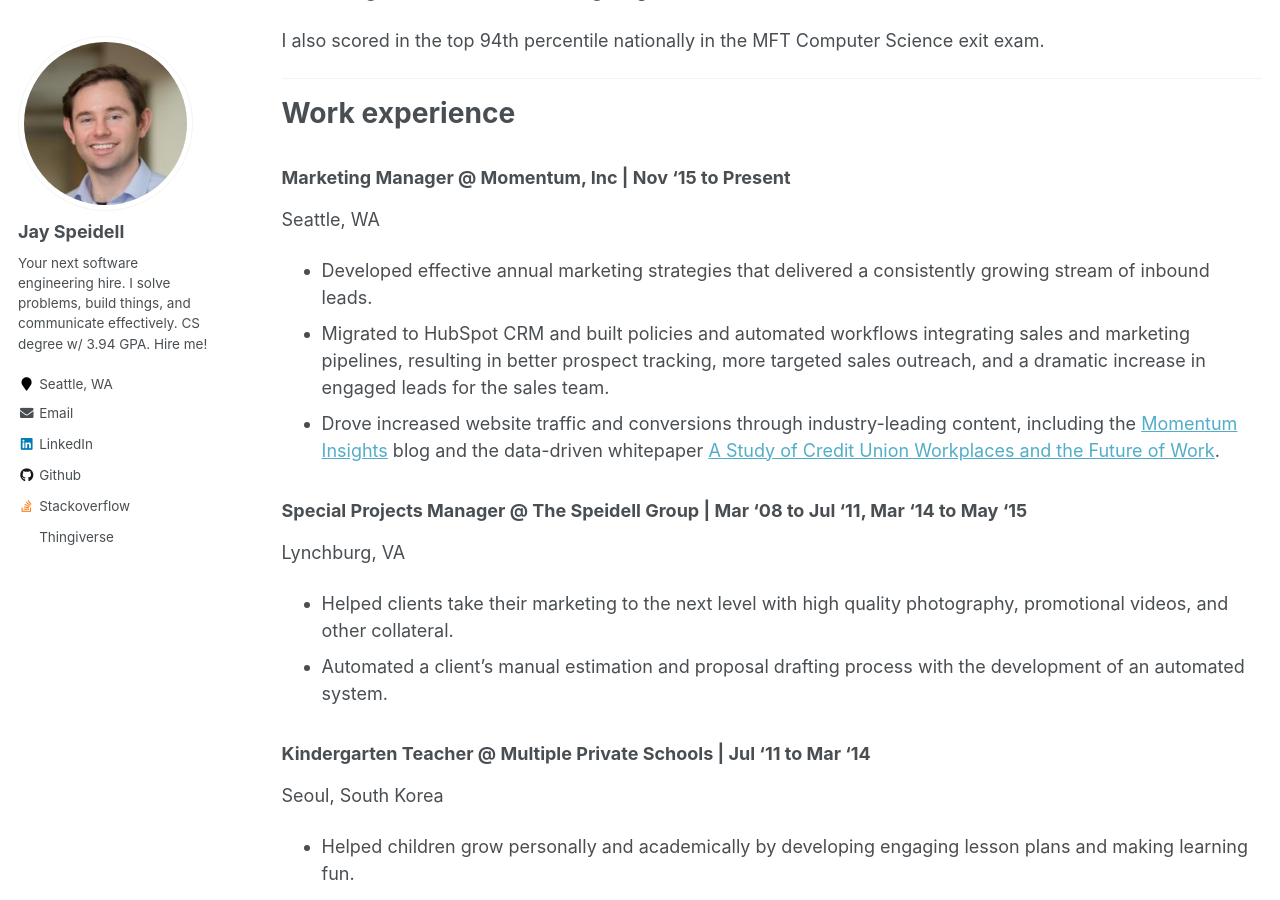
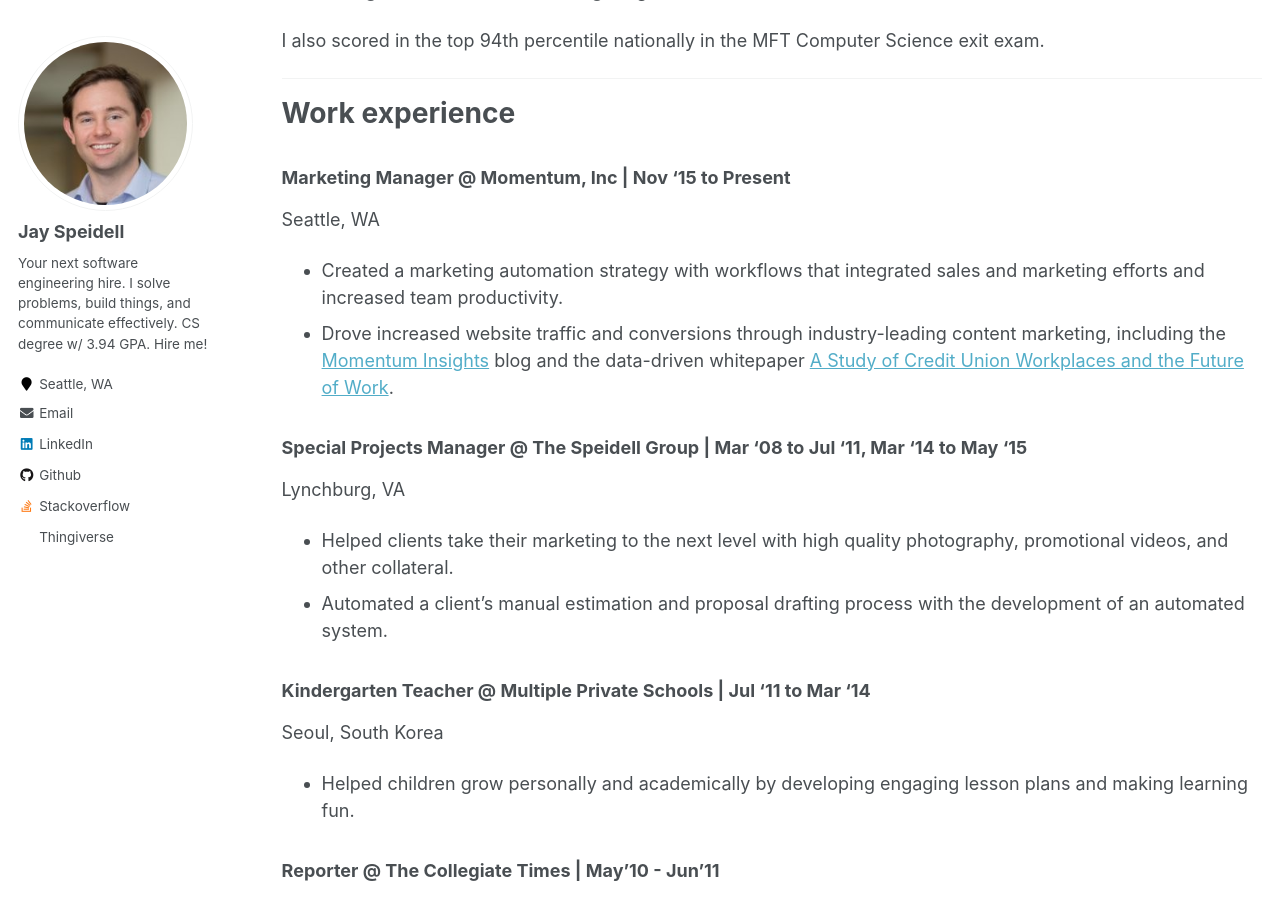
Before and after one commit to jayspeidell/jayspeidell.github.io, a Jekyll site: the page built from _pages/cv.md, in a window 1280 px wide and 900 px high, scrolled down 653 px. Built offline with Jekyll 4.4.1, drawn with Linux system fonts in a browser that asks for light colours.

Commit message:
Update cv.md

```diff
--- a/_pages/cv.md
+++ b/_pages/cv.md
@@ -48,10 +48,9 @@ I also scored in the top 94th percentile nationally in the MFT Computer Science
 # Work experience
 ### Marketing Manager @ Momentum, Inc \| Nov '15 to Present
 Seattle, WA
-* Developed effective annual marketing strategies that delivered a consistently growing stream of inbound leads.
-* Migrated to HubSpot CRM and built policies and automated workflows integrating sales and marketing pipelines, resulting in better prospect tracking, more targeted sales outreach, and a dramatic increase in engaged leads for the sales team.
-* Drove increased website traffic and conversions through industry-leading content, including the [Momentum Insights](http://momentumbuilds.com/blog){:target="_blank"} blog and the data-driven whitepaper [A Study of Credit Union Workplaces and the Future of Work](https://cdn2.hubspot.net/hubfs/6312112/A%20Study%20of%20Credit%20Union%20Workplaces%20-%20Momentum.pdf){:target="_blank"}.
 
+* Created a marketing automation strategy with workflows that integrated sales and marketing efforts and increased team productivity.
+* Drove increased website traffic and conversions through industry-leading content marketing, including the [Momentum Insights](http://momentumbuilds.com/blog){:target="_blank"} blog and the data-driven whitepaper [A Study of Credit Union Workplaces and the Future of Work](https://cdn2.hubspot.net/hubfs/6312112/A%20Study%20of%20Credit%20Union%20Workplaces%20-%20Momentum.pdf){:target="_blank"}.
 
 ### Special Projects Manager @ The Speidell Group \| Mar '08 to Jul '11, Mar '14 to May '15
 Lynchburg, VA
```
